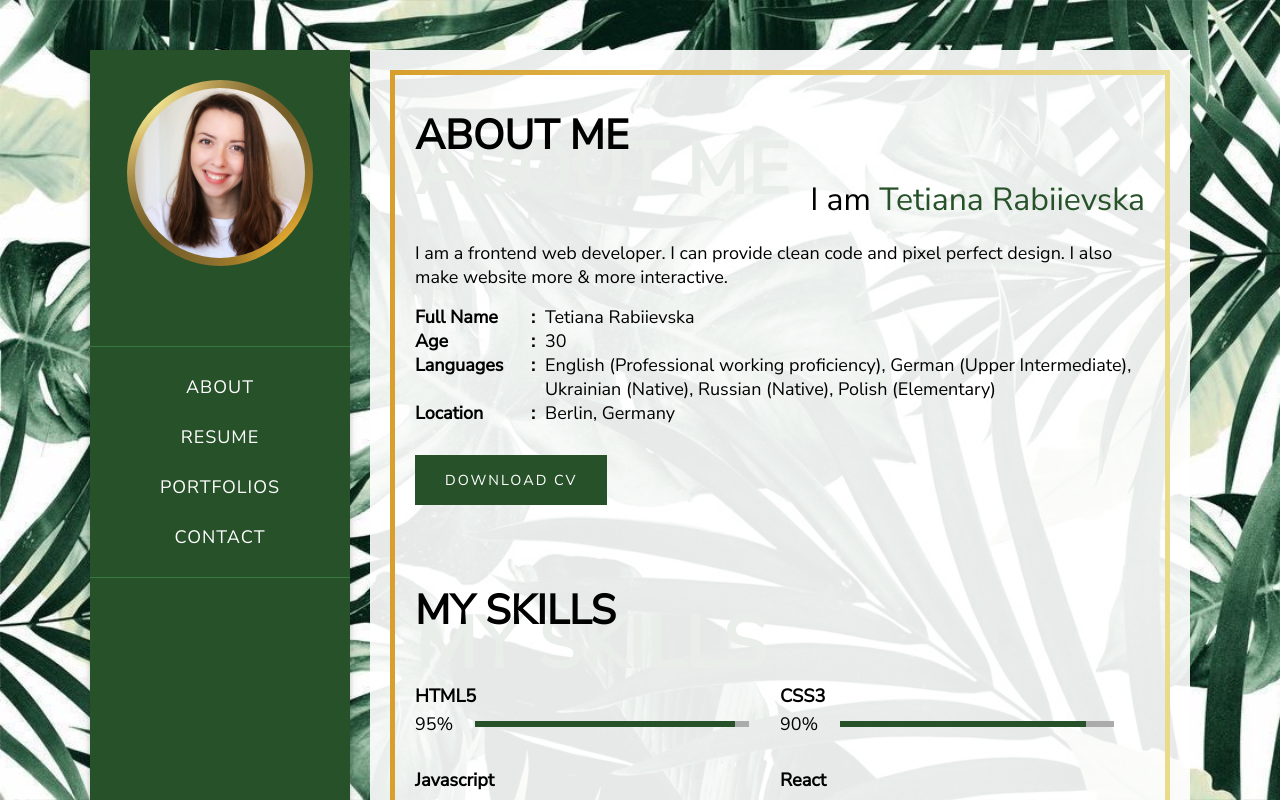
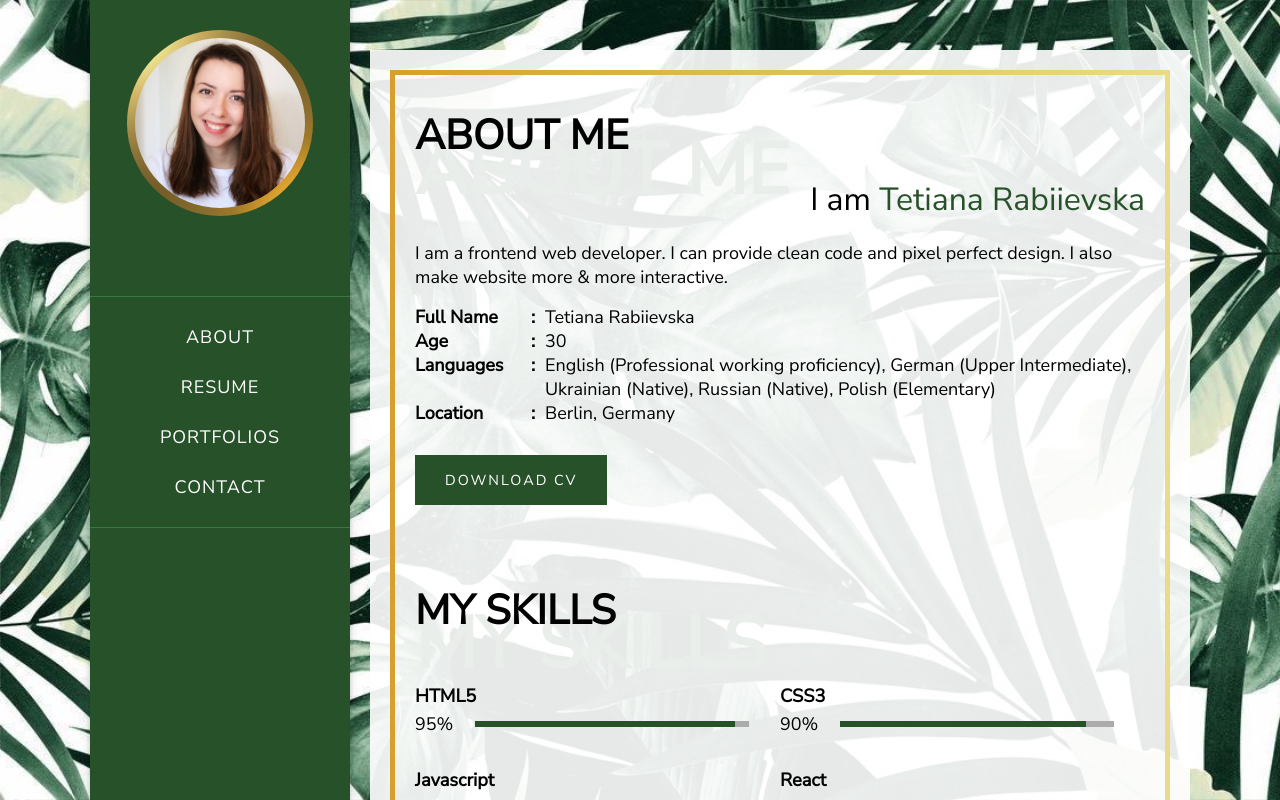
Before and after one commit to atranarta/portfolio, a React (Create React App) app: page / in a window 1280 px wide. Shown: the top 800 px of the page. Built offline with nearby package versions, Linux system fonts and the light colour scheme.

Commit message:
Sidebar stretched to full height, anchors added

```diff
--- a/src/App.css
+++ b/src/App.css
@@ -55,12 +55,13 @@ body {
   width: 1200px;
   font-family: "Nunito Sans", sans-serif;
   margin: 0 auto;
-  padding: 50px;
+  padding: 0 50px;
   height: 100%;
 }
 #wrapper aside {
   width: 260px;
   position: fixed;
+  top: 0;
   height: 100%;
   background-color: #275129;
   box-shadow: 0 2px 5px 0 rgba(0, 0, 0, 0.16), 0 2px 10px 0 rgba(0, 0, 0, 0.12);
@@ -127,7 +128,7 @@ body {
   transition: all 0.4s ease-out;
 }
 #wrapper main {
-  margin-left: 280px;
+  margin: 50px 0 50px 280px;
   width: calc(100% - 280px);
   background-color: rgba(255, 255, 255, 0.9);
   padding: 20px;
@@ -248,6 +249,7 @@ body {
 }
 #wrapper main .btn:hover {
   transition: all 0.4s ease-out;
+  background-color: #39783c;
 }
 #wrapper main .btn:hover::before {
   transform: scaleX(1);
--- a/src/App.scss
+++ b/src/App.scss
@@ -64,12 +64,13 @@ body {
   width: 1200px;
   font-family: 'Nunito Sans', sans-serif;
   margin: 0 auto;
-  padding: 50px;
+  padding: 0 50px;
   height: 100%;
 
   aside {
     width: 260px;
     position: fixed;
+    top: 0;
     height: 100%;
     background-color: $dark-green;
     box-shadow: 0 2px 5px 0 rgba(0, 0, 0, 0.16), 0 2px 10px 0 rgba(0, 0, 0, 0.12);
@@ -145,7 +146,7 @@ body {
   }
 
   main {
-    margin-left: 280px;
+    margin: 50px 0 50px 280px;
     width: calc(100% - 280px);
     background-color: rgba(255, 255, 255, 0.9);
     padding: 20px;
@@ -283,6 +284,7 @@ body {
 
       &:hover {
         transition: all .4s ease-out;
+        background-color: $light-green;
 
         &::before {
           transform: scaleX(1);
--- a/src/components/sideNav/index.js
+++ b/src/components/sideNav/index.js
@@ -1,5 +1,6 @@
 import React from 'react';
-import Avatar from './../../img/avatar.jpeg'
+import Avatar from './../../img/avatar.jpeg';
+
 
 const sideNav = () => (
   <aside id="sideNav">
@@ -10,10 +11,10 @@ const sideNav = () => (
     </div>
     <nav>
       <ul>
-        <li><a href="/">About</a></li>
-        <li><a href="/">Resume</a></li>
-        <li><a href="/">Portfolios</a></li>
-        <li><a href="/">Contact</a></li>
+        <li><a href="#about">About</a></li>
+        <li><a href="#resume">Resume</a></li>
+        <li><a href="#portfolios">Portfolios</a></li>
+        <li><a href="#contact">Contact</a></li>
       </ul>
     </nav>
   </aside>
```
Also changed, not shown: 1 other file (tests, documents, lock files or other folders).
